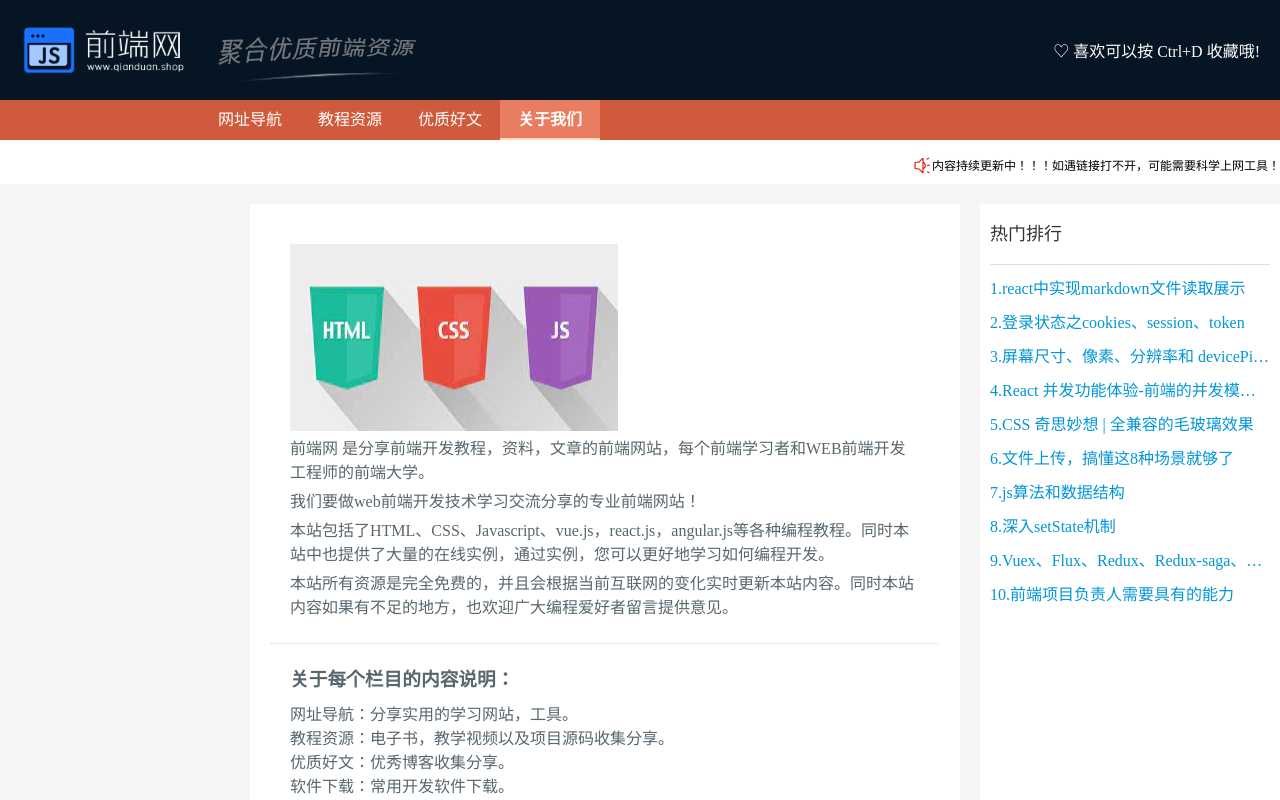
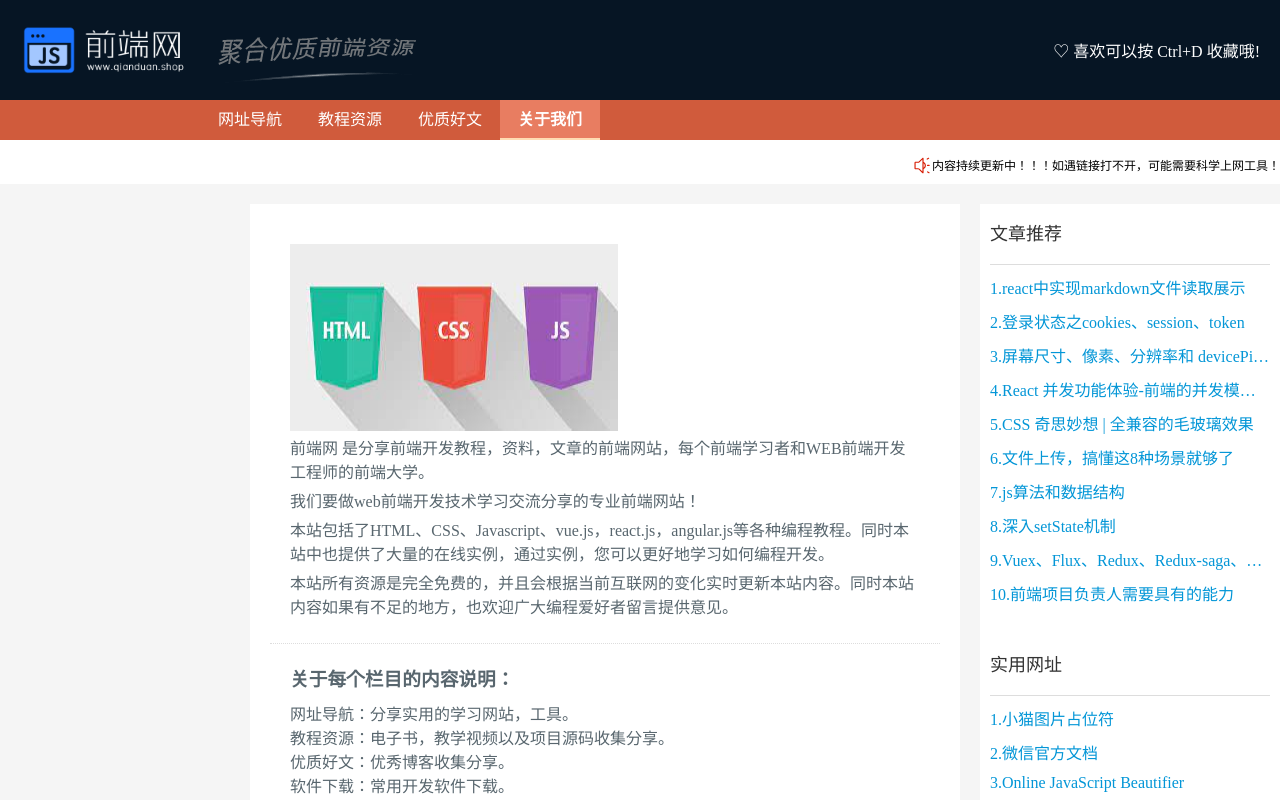
Before and after one commit to believeyourself/blogs, a React app in the folder front/: page /#/aboutUs in a window 1280 px wide. Shown: the top 800 px of the page. Built offline with nearby package versions, Linux system fonts and the light colour scheme.

Commit message:
实用网址

```diff
--- a/front/src/app.tsx
+++ b/front/src/app.tsx
@@ -19,6 +19,11 @@ import styles from "./app.less";
 import "@/common/baidu";
 import noticeIcon from "@/assets/images/notice.svg";
 import logo from "@/assets/images/logo.png";
+import blogs from "../data/blogs";
+import sites from "../data/sites";
+
+const rankBlogs = blogs.slice(0, 10);
+const rankSite = sites[0].sites;
 
 class App extends React.Component {
   render () {
@@ -77,7 +82,10 @@ class App extends React.Component {
               {/* <Route path="/effects" component={Effects}></Route> */}
               <Route path="/aboutUs" component={AboutUs}></Route>
             </Switch>
-            <HotRank />
+            <div>
+              <HotRank title="文章推荐" data={rankBlogs}/>
+              <HotRank title="实用网址" data={rankSite}/>
+            </div>
           </Router>
         </div>
         <footer className={styles.footer}>
--- a/front/src/components/hotRank/index.less
+++ b/front/src/components/hotRank/index.less
@@ -4,7 +4,7 @@
     flex-grow: 0;
     margin-left: 20px;
     background-color: #fff;
-    padding: 0 10px;
+    padding: 0 10px 30px 10px;
 
     .title {
         font-size: 18px;
--- a/front/src/components/hotRank/index.tsx
+++ b/front/src/components/hotRank/index.tsx
@@ -1,12 +1,9 @@
 import React from "react";
 import { Link } from "react-router-dom";
 import styles from "./index.less";
-import blogs from "../../../data/blogs";
 
-const rank = blogs.slice(0, 10);
-
-function HotRank () {
-  const listItems = rank.map((item: any, index:number) => {
+function HotRank (props:any) {
+  const listItems = props.data.map((item: any, index:number) => {
     if (item.id) {
       return (
         <Link key={item.id} to={`/blogs/detail/${item.id}`} className={styles.rank_item} rel="noreferrer">
@@ -22,7 +19,7 @@ function HotRank () {
     }
   });
   return <div className={styles.container}>
-      <p className={styles.title}>热门排行</p>
+      <p className={styles.title}>{props.title}</p>
       <ul className={styles.rank_list}>
         {listItems}
       </ul>
```
